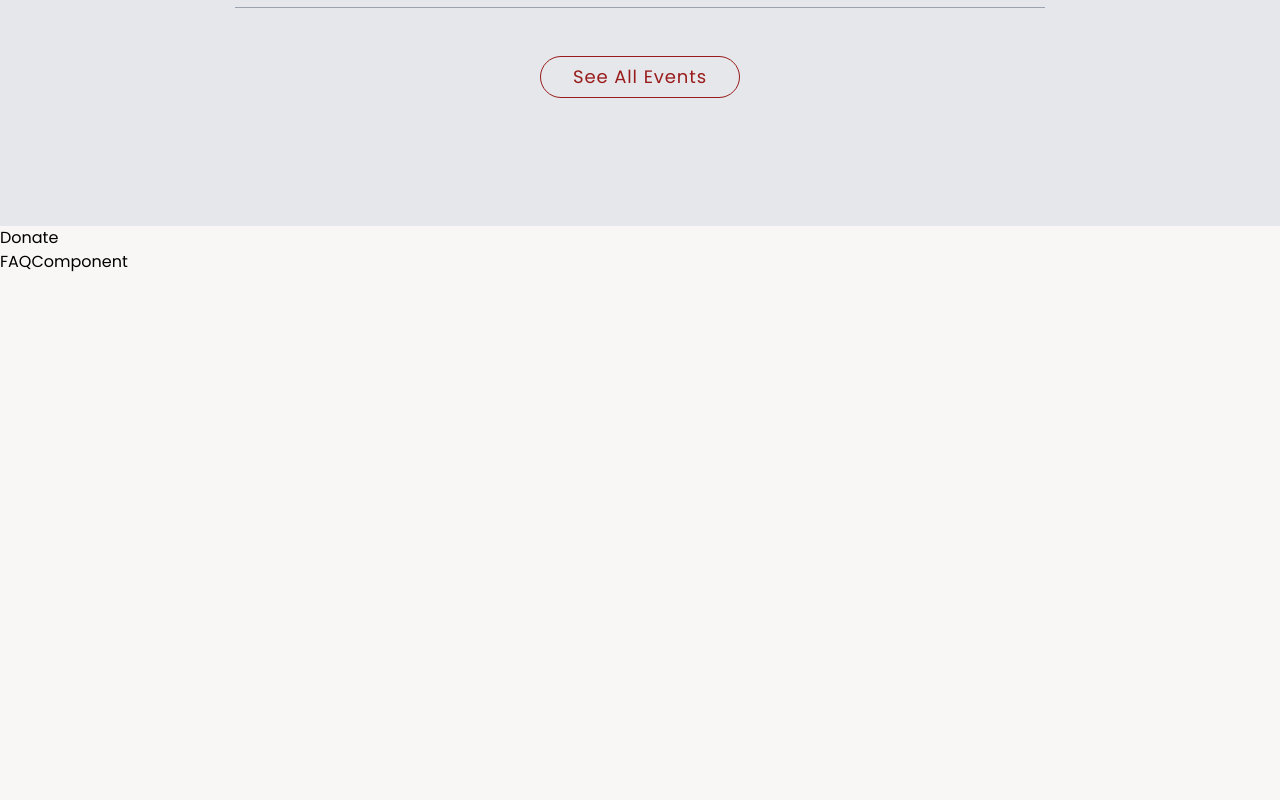
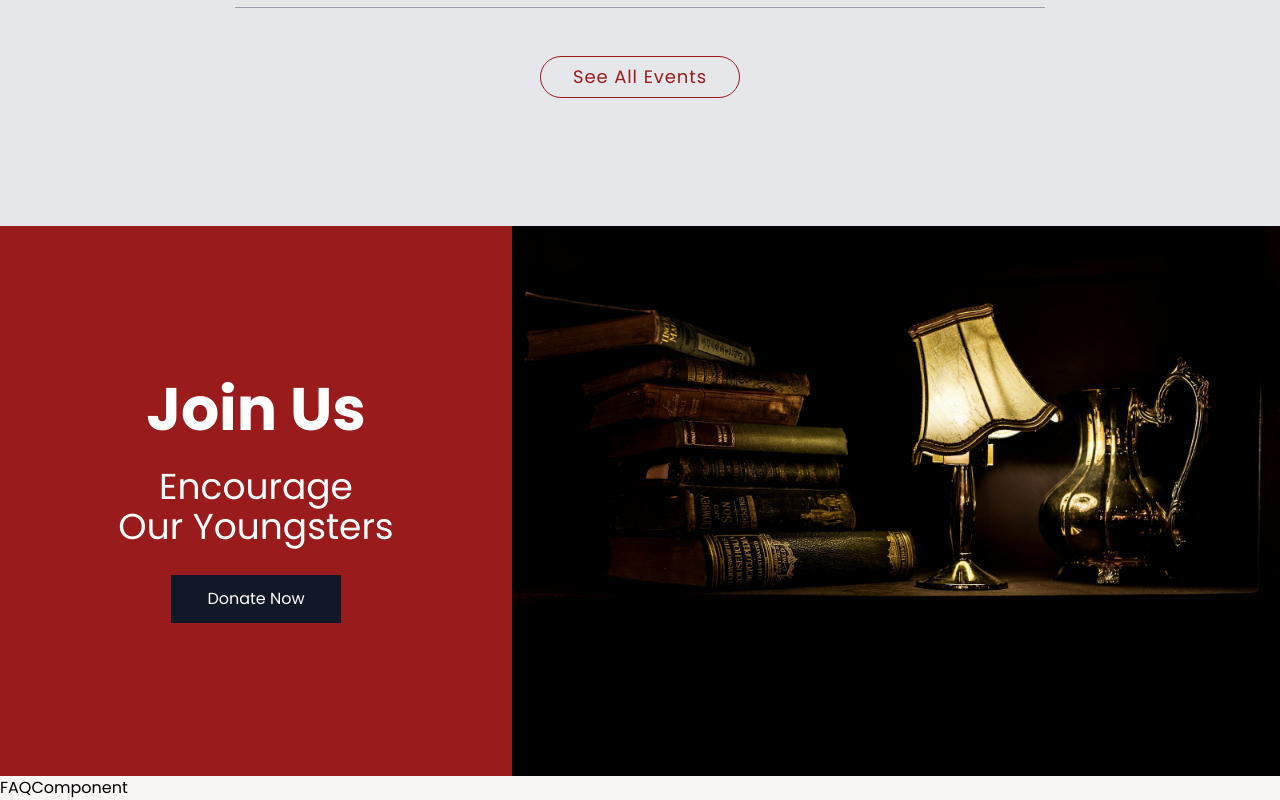
Before and after one commit to tsongtheng/Literary_Club, a React (Vite) app: page / in a window 1280 px wide. Shown: the part 5433-6233 px from the top of the page. Before the commit the page ends 5707 px from the top, so only its background shows below. Built offline with nearby package versions, Linux system fonts and the light colour scheme.

Commit message:
create Donate section

```diff
--- a/src/components/Buttons/DonateRectangelButton.tsx
+++ b/src/components/Buttons/DonateRectangelButton.tsx
@@ -0,0 +1,13 @@
+import { Link } from "react-router-dom";
+
+const DonateRectangelButton = () => {
+  return (
+    <Link to="/donate">
+      <button className="text-white text-md px-9 py-3 bg-gray-900 xl:hover:bg-gray-800 ">
+        Donate Now
+      </button>
+    </Link>
+  );
+};
+
+export default DonateRectangelButton;
--- a/src/components/Main/Donate/Donate.tsx
+++ b/src/components/Main/Donate/Donate.tsx
@@ -1,5 +1,28 @@
+import donateImg from "../../../assets/images/donate.jpg";
+import DonateButton from "../../Buttons/DonateRectangelButton";
+
 const Donate = () => {
-  return <div>Donate</div>;
+  return (
+    <section className="w-full lg:h-[550px] flex lg:flex-row flex-col">
+      <div className="lg:w-[40%] w-auto px-14 py-16 bg-red-800 flex flex-col justify-center items-center gap-7">
+        <h2 className="text-6xl font-bold text-white">Join Us</h2>
+        <p className="text-white text-4xl text-center">
+          Encourage
+          <br />
+          Our Youngsters
+        </p>
+
+        <DonateButton />
+      </div>
+
+      <div className="flex-1">
+        <img
+          src={donateImg}
+          alt="donate-image"
+          className="object-cover w-full h-full"
+        />
+      </div>
+    </section>
+  );
 };
-
 export default Donate;
```
